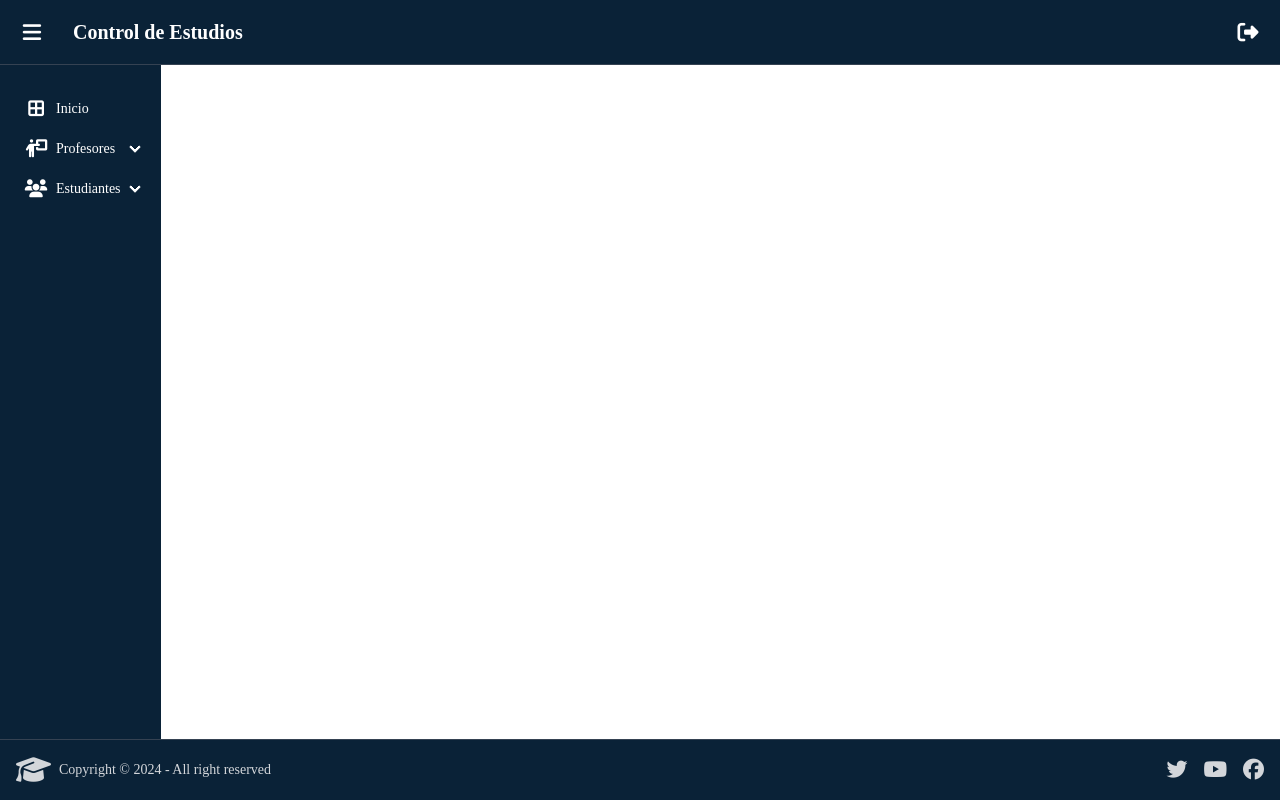
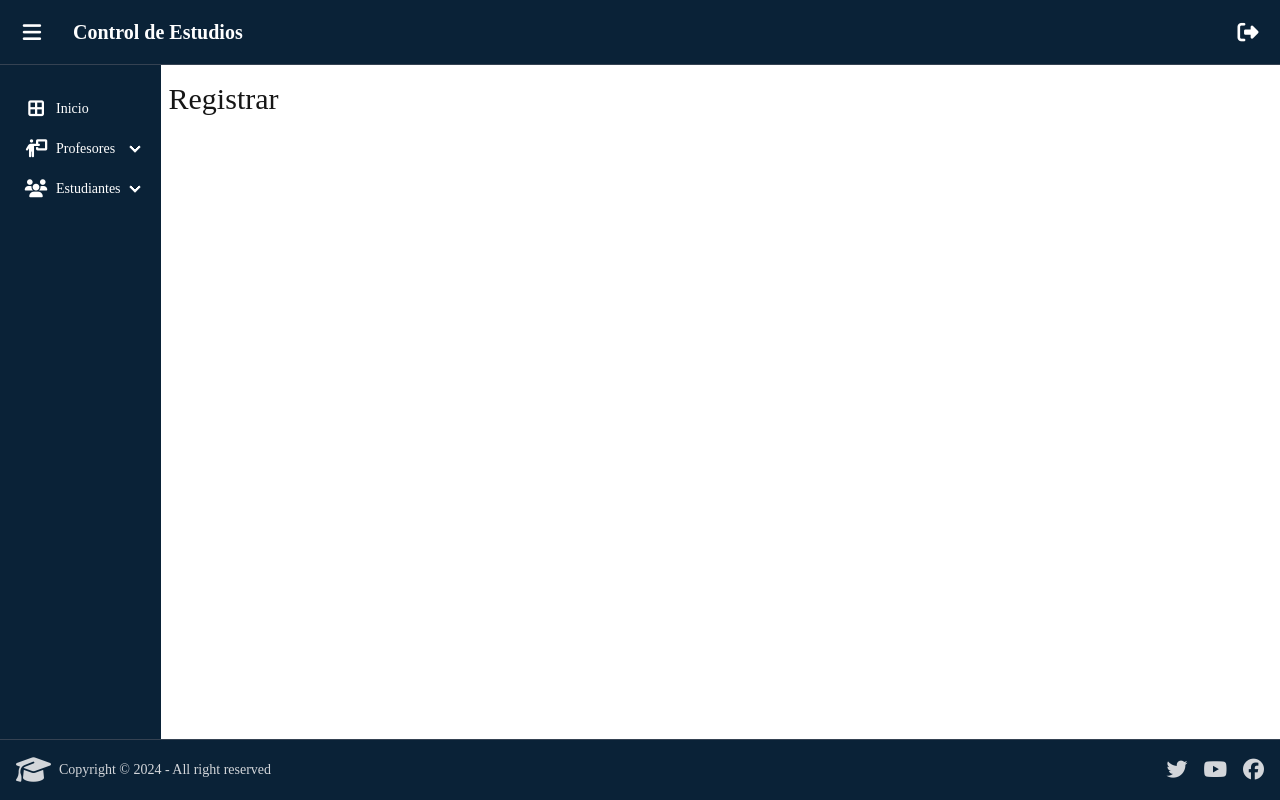
Before and after one commit to RayTarazona/Codigo-fuente-, a Nuxt app: page /profesores/agregar in a window 1280 px wide. Built offline with nearby package versions, Linux system fonts and the light colour scheme; no server answers.

Commit message:
feat: Crear pagina para registrar profesores

```diff
--- /dev/null
+++ b/pages/profesores/agregar.vue
@@ -0,0 +1,18 @@
+<script setup lang="ts">
+definePageMeta({
+  middleware: 'auth'
+})
+// code...
+</script>
+
+<template>
+  <section>
+    <h1 class="text-3xl">
+      Registrar
+    </h1>
+  </section>
+</template>
+
+<style scoped>
+/* code... */
+</style>
```
